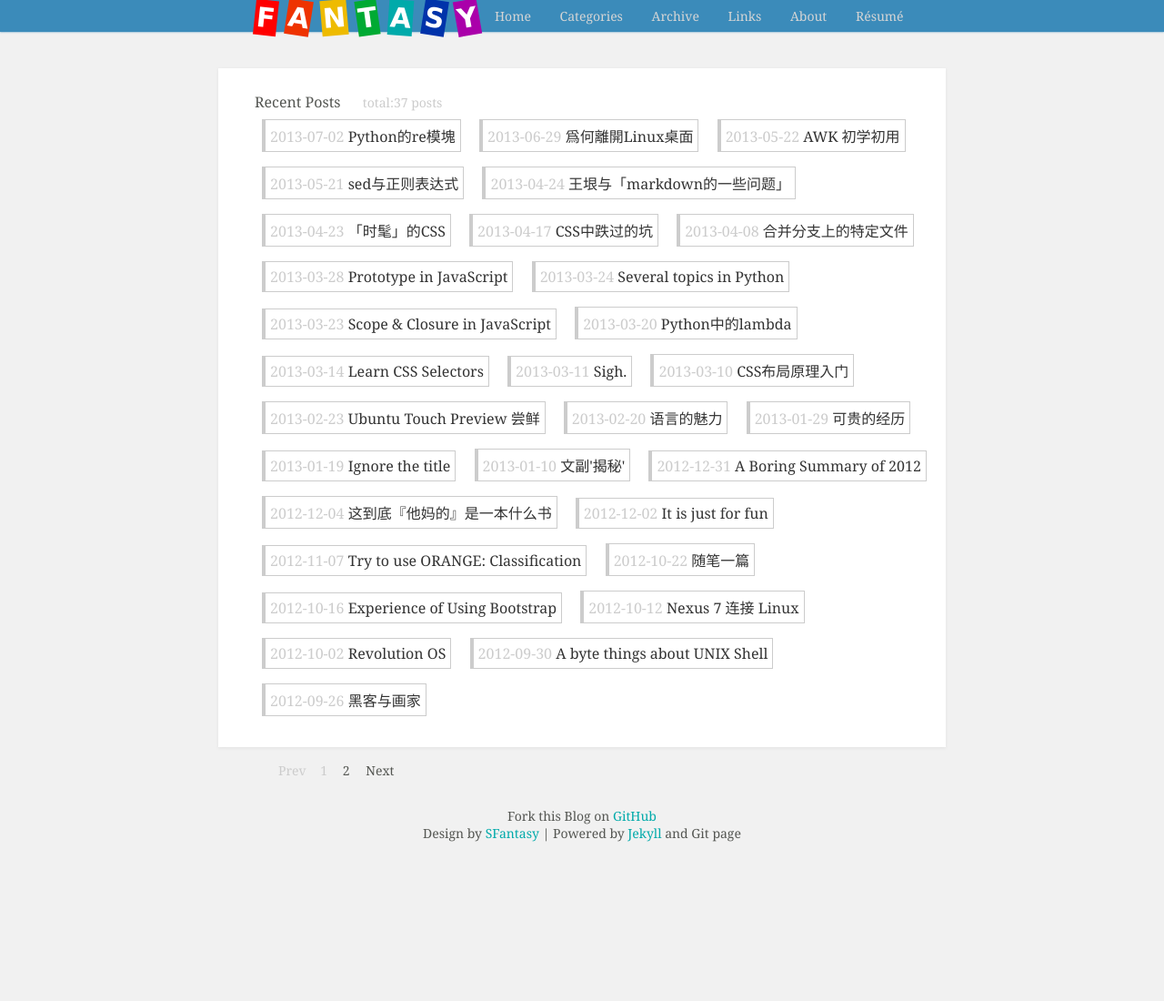
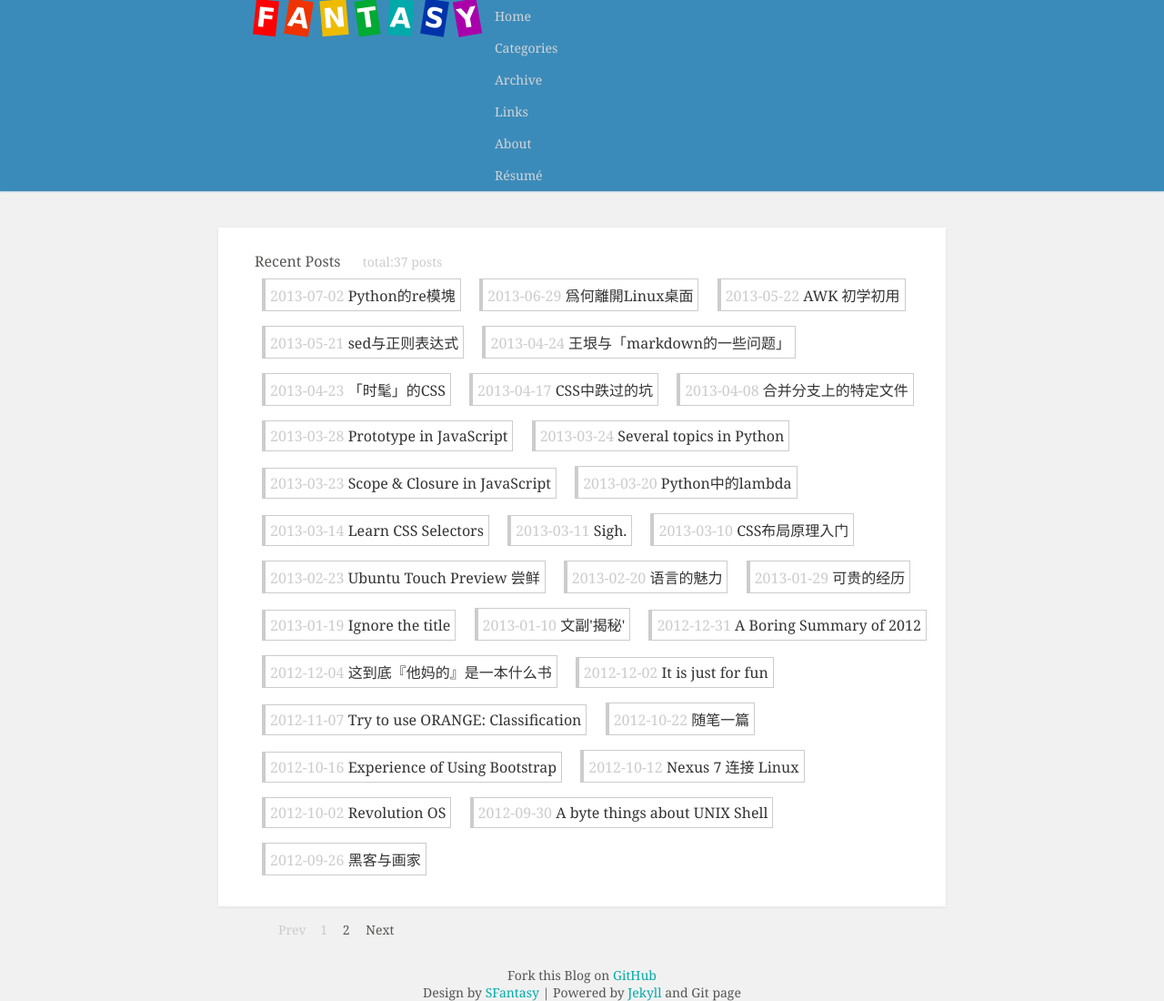
Before and after one commit to SFantasy/blog, a Jekyll site: the page built from index.html, in a window 1280 px wide. Shown: the whole page at 91% size. Built offline with Jekyll 4.4.1, drawn with Linux system fonts in a browser that asks for light colours; Markdown is read by kramdown in place of the engine named in the settings; the list of posts is cut into pages by our own code; before the commit the page ends 925 px from its top, so only the background shows below that.

Commit message:
Update default.html

```diff
--- a/_layouts/default.html
+++ b/_layouts/default.html
@@ -15,6 +15,9 @@
 	</head>
 	<body>
 		<header>
+<!-- 			<small>Keep it simple and stupid</small> -->
+			<nav class="menu">
+				<div class="navinner">
 					<h1>
 						<span id="f">F</span>
 						<span id="a">A</span>
@@ -24,8 +27,6 @@
 						<span id="s">S</span>
 						<span id="y">Y</span>
 					</h1>
-<!-- 			<small>Keep it simple and stupid</small> -->
-			<nav class="menu">
 					<ul>
 						<li><a href="/">Home</a></li>
 						<li><a href="/categories.html">Categories</a></li>
@@ -34,6 +35,7 @@
 						<li><a href="/about.html">About</a></li>
 						<li><a href="http://resume.github.io/?SFantasy">Résumé</a></li>
 					</ul>
+				</div>
 			</nav>
 		</header>
 		<article>
```
Lines whose indentation alone changed are shown as unchanged.
